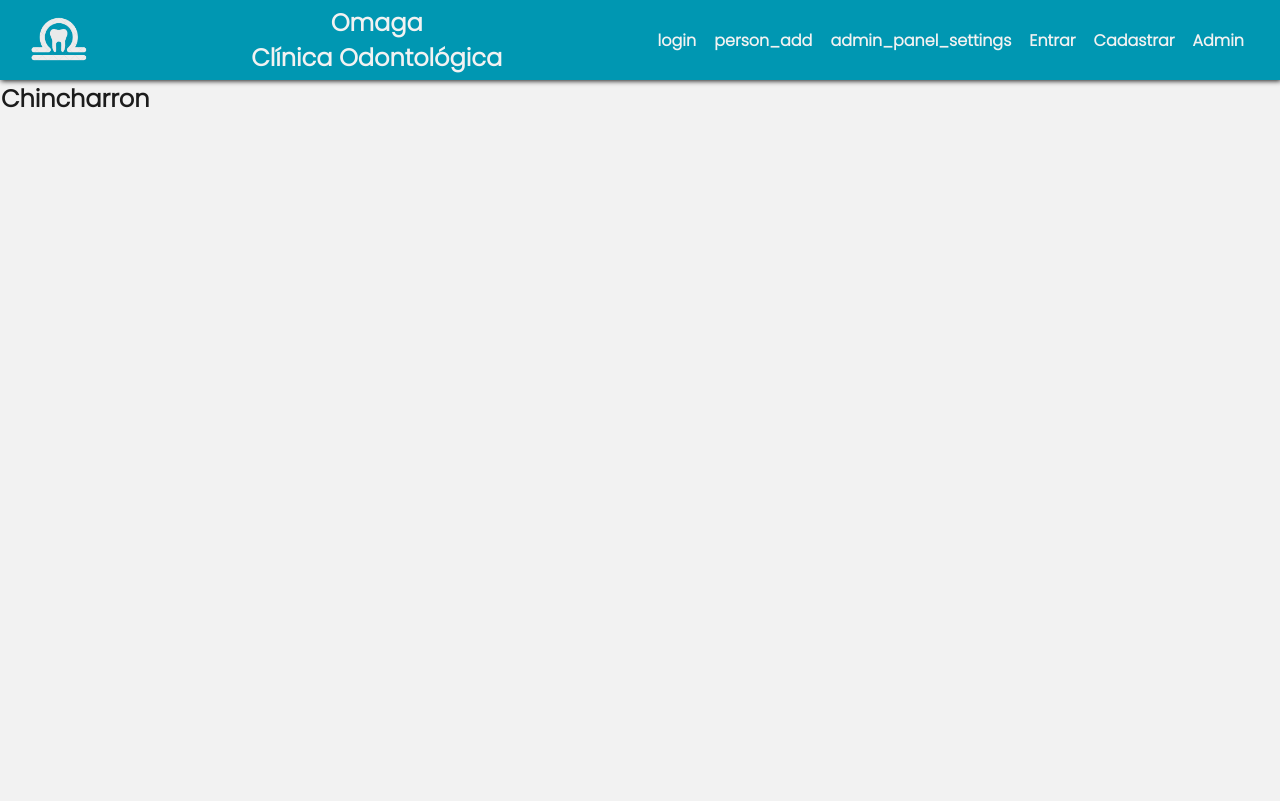
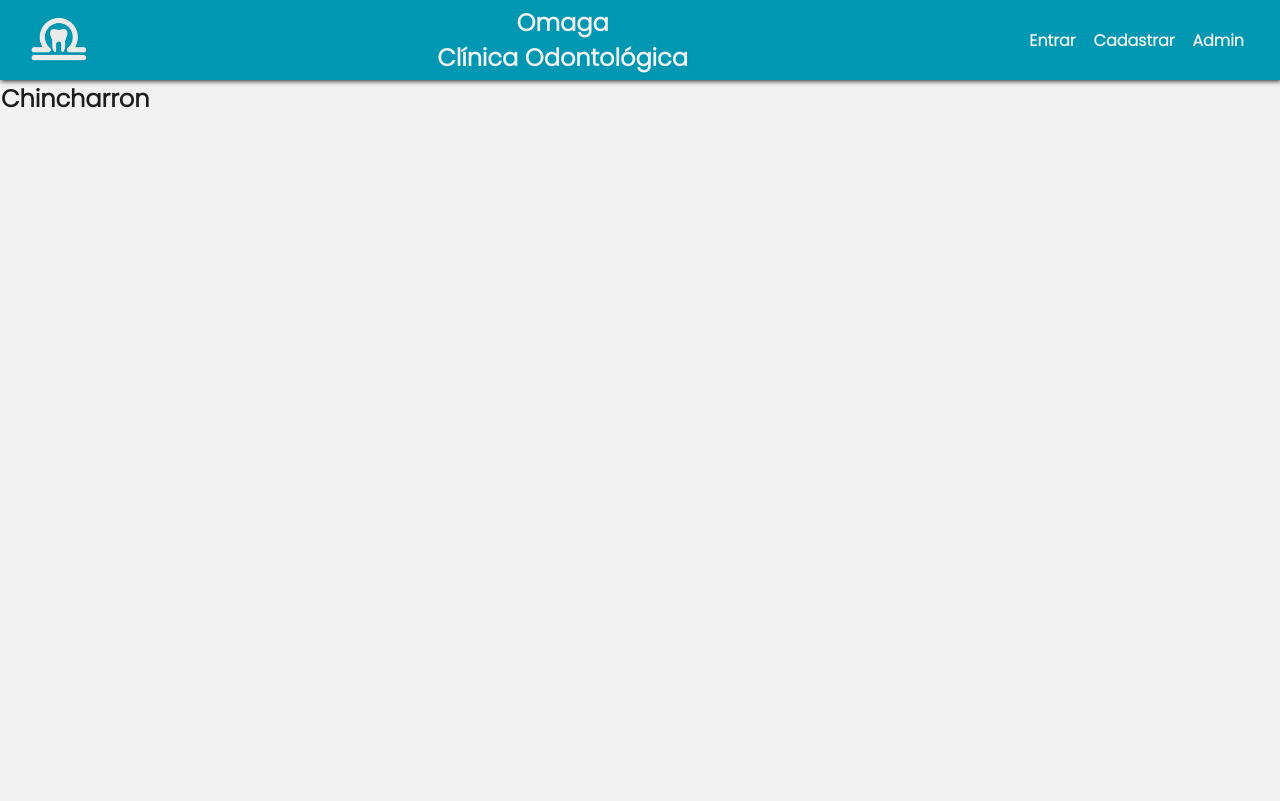
Before and after one commit to ig0moon/PROJETO_INTEGRADOR, a PHP site: page / in a window 1280 px wide. Run offline with PHP 8.4, Linux system fonts and the light colour scheme.

Commit message:
PRINCIPAL COM COOKIES PARA ADMIN

```diff
--- a/css/estilo.css
+++ b/css/estilo.css
@@ -27,7 +27,7 @@ body {
 .nav,
 .header {
 	display: flex;
-	flex-direction: row;
+/*	flex-direction: row;*/
 	align-items: center;
 }
 
--- a/index.php
+++ b/index.php
@@ -14,6 +14,10 @@ switch ($url) {
 
 	case '/PROJETO_INTEGRADOR/admin':
 		require_once './principaladm.php';
+		break;
+
+	case '/PROJETO_INTEGRADOR/sairadmin':
+		require_once './sairadm.php';
 		break;
 
 	case '/PROJETO_INTEGRADOR/login':
--- a/principal.php
+++ b/principal.php
@@ -17,8 +17,12 @@
 
 <?php
     if (isset($_COOKIE['admin'])) {
-        echo "<li><a href='administracao.php' class='admin'><span class='material-symbols-outlined'>admin_panel_settings</span></a></li>    <!-- admin -->";
-        echo "<li><a href='sairadm.php'><span class='material-symbols-outlined'>logout</span></a></li>                                      <!-- sair -->";
+        // echo "<li><a href='/PROJETO_INTEGRADOR/admin'>Admin</a></li>";
+        echo "<li><a href='/PROJETO_INTEGRADOR/cadden'>Cadastrar Dentista</a></li>";
+        echo "<li><a href='/PROJETO_INTEGRADOR/listarden'>Listar Dentista</a></li><br/>";
+        echo "<li><a href='/PROJETO_INTEGRADOR/cadpac'>Cadastrar Paciente</a></li>";
+        echo "<li><a href='/PROJETO_INTEGRADOR/listarpac'>Listar Paciente</a></li>";
+        echo "<li><a href='/PROJETO_INTEGRADOR/sairadmin'>Sair</a></li>";
 
     } else if (isset($_COOKIE['cliente'])) {
         echo "<li class='cpf'>CPF: ".$_COOKIE['cliente']."</li>";
@@ -26,15 +30,11 @@
         echo "<li><a href='carrinho.php' target='quadro'><span class='material-symbols-outlined'>shopping_cart</span></a></li>              <!-- cart -->";
 
     } else{
-        echo "<li><a href='login.php'><span class='material-symbols-outlined'>login</span></a></li>                                         <!-- entrar -->";
-        echo "<li><a href='cadastrarcliente.php' target='quadro'><span class='material-symbols-outlined'>person_add</span></a></li>         <!-- cadast -->";
-        echo "<li><a href='administracao.php' class='admin'><span class='material-symbols-outlined'>admin_panel_settings</span></a></li>    <!-- admin -->";
+        echo "<li><a href='/PROJETO_INTEGRADOR/login'>Entrar</a></li>";
+        echo "<li><a href='/PROJETO_INTEGRADOR/cadpac'>Cadastrar</a></li>";
+        echo "<li><a href='/PROJETO_INTEGRADOR/loginadmin'>Admin</a></li>";
         }
 ?>
-
-            	<li><a href="/PROJETO_INTEGRADOR/login">Entrar</a></li>
-            	<li><a href="/PROJETO_INTEGRADOR/cadpac">Cadastrar</a></li>
-                <li><a href="/PROJETO_INTEGRADOR/loginadmin">Admin</a></li>
         	</ul>
         </div>
 
--- /dev/null
+++ b/sairadm.php
@@ -0,0 +1,5 @@
+<?php
+
+	setcookie("admin","");
+	echo "<meta http-equiv='refresh' content='0.5;url=/PROJETO_INTEGRADOR/'>";
+?>
```
Also changed, not shown: sair.php (added).
